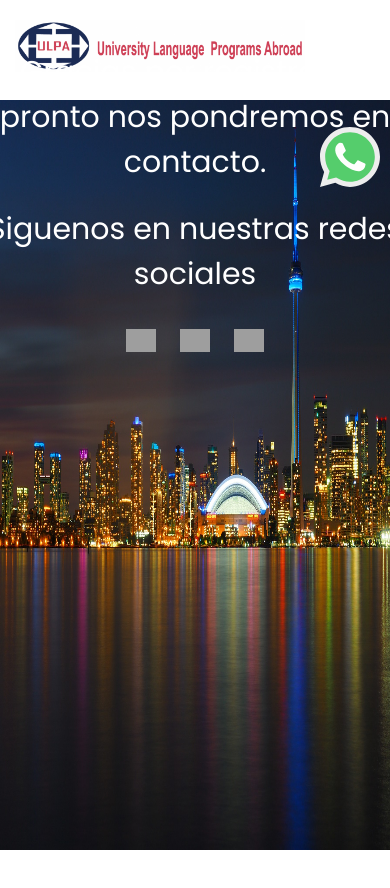
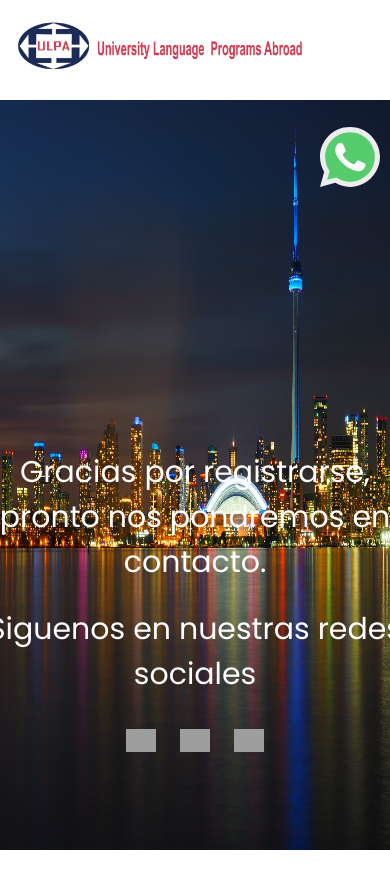
Before and after one commit to whary11/landing-ulpa, a PHP site: page /confirmacion.html in a window 390 px wide; the page is wider, and only the part inside the window is pictured. Before the commit the page ends 850 px from the top of that part, so only its background shows below. Run offline with PHP 8.4, Linux system fonts and the light colour scheme; grey boxes are pictures that could not be loaded.

Commit message:
........

```diff
--- a/confirmacion.html
+++ b/confirmacion.html
@@ -18,6 +18,15 @@
     .bannerText{
       margin-top: -800px;
     }
+
+    @media screen and (max-width: 810px){
+
+      .bannerText {
+        margin-top: -400px;
+    }
+    }
+
+
     .bannerText p span{
       font-size: 30px
 
@@ -120,17 +129,7 @@
         </a>
       </div>
       <!--/Contact section end-->
-      <footer class="footer white_section">
-        <div class="container">
-          <div class="row">
-            <div class="pull-left">
-              <p>&copy; 2019 University Language Programs Abroad. Todos los derechos reservados</p>
-            </div>
-          </div>
-        </div>
-        <a class="gototop smooth" href="#wrapper" @click.prevent="scroll('#app')"><i class="fa fa-caret-up"></i></a>
-        <!-- </div> -->
-      </footer>
+
 
       <!-- </div> -->
       <!-- <div class="fixed-top">Algo de absolute</div> -->
--- a/css/main.css
+++ b/css/main.css
@@ -1018,7 +1018,7 @@ h3.succes_message {
 		margin-bottom:18px;
 	}
 	.footer p {
-		margin-bottom:15px;
+		/* margin-bottom:15px; */
 	}
 	.bottomfourcol h5.head {
 		margin-top:15px;
```
Also changed, not shown: index.html (+17 -2 lines).
